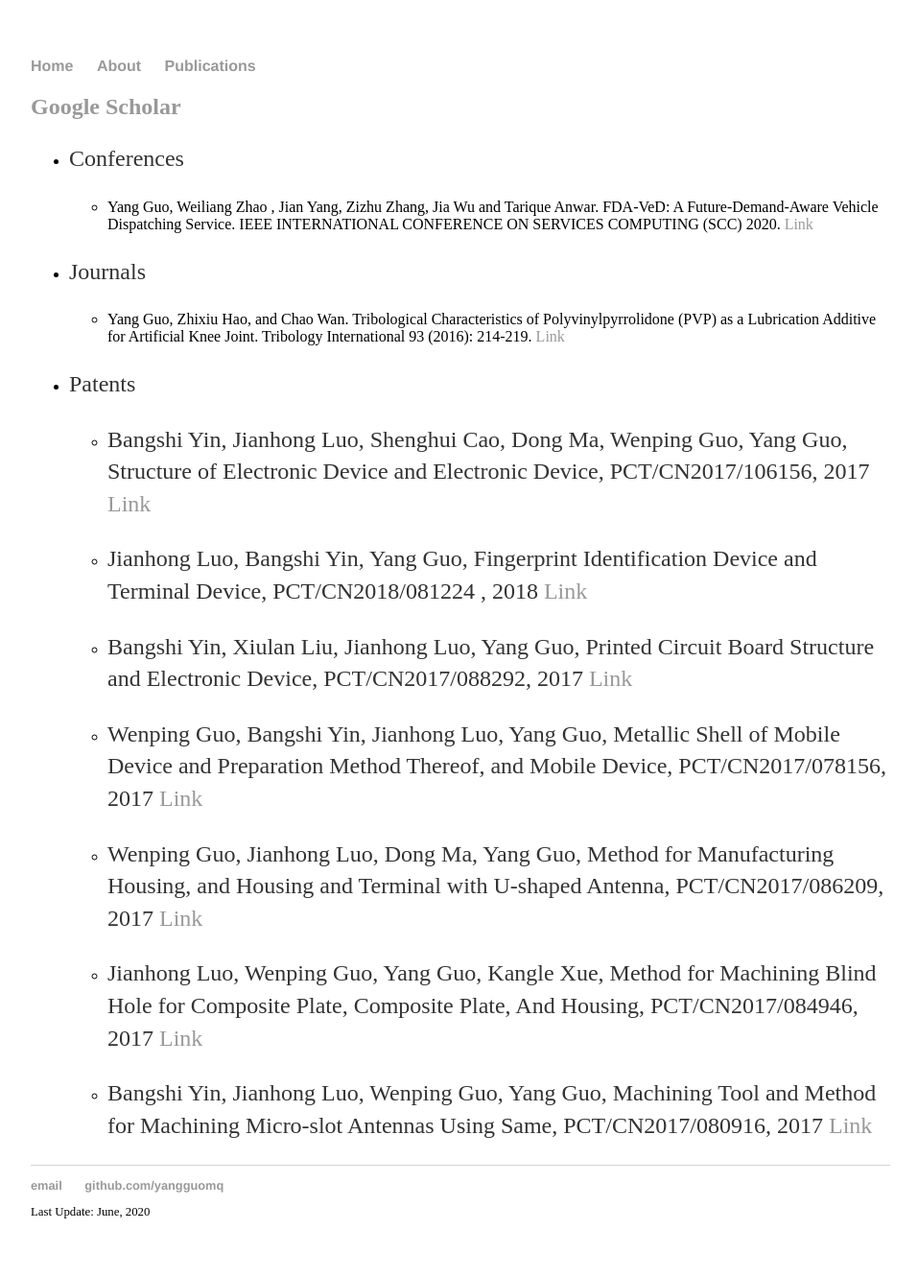
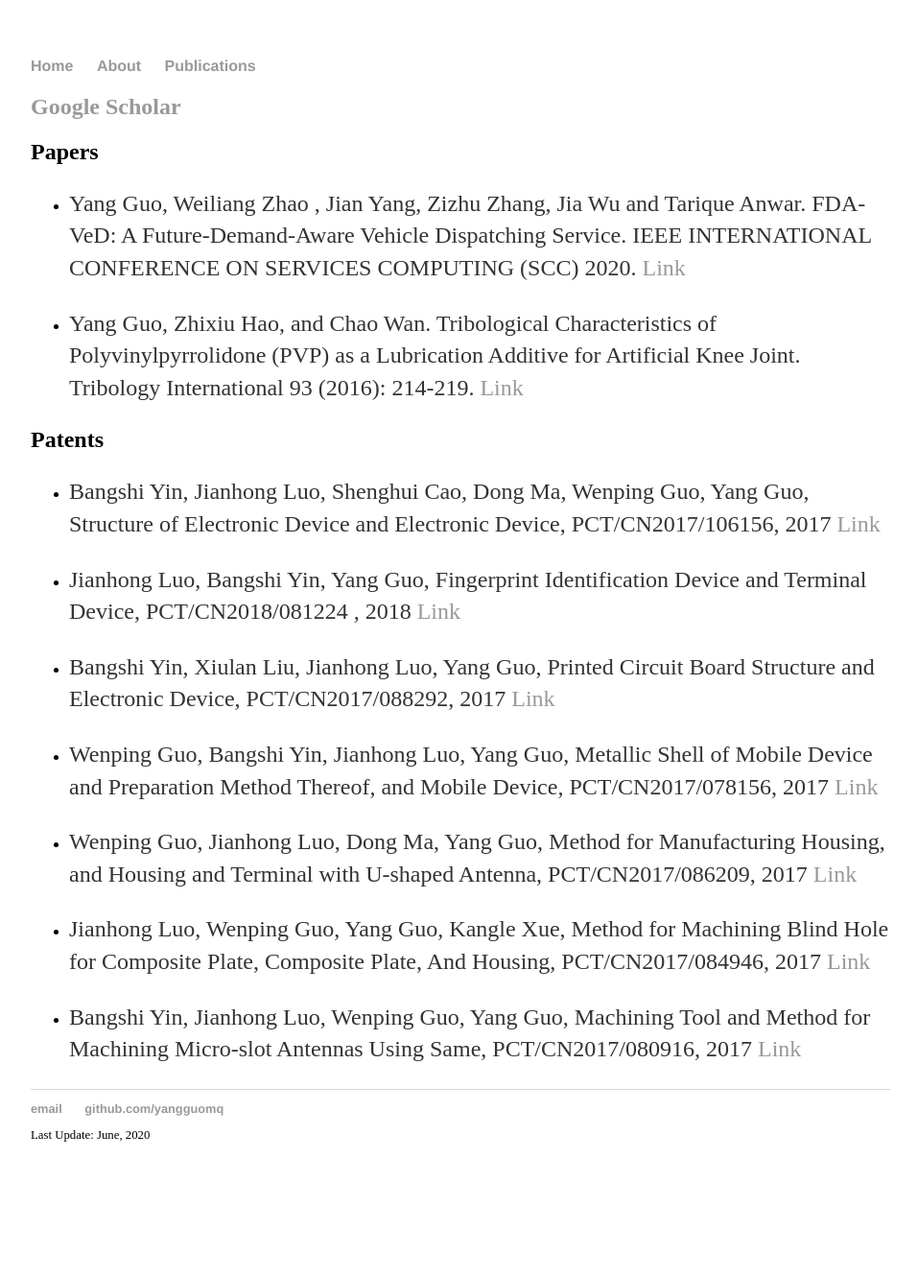
Before and after one commit to yangguomq/yangguomq.github.io, a Jekyll site: the page built from publication/index.md, in a window 1280 px wide. Shown: the whole page at 96% size, without its empty margins (160-1117 px from the left). Built offline with Jekyll 4.4.1, drawn with Linux system fonts in a browser that asks for light colours; our own code applies the rules of GitHub Pages for plain Markdown files; after the commit the page ends 1251 px from its top, so only the background shows below that.

Commit message:
Update index.md

```diff
--- a/publication/index.md
+++ b/publication/index.md
@@ -1,25 +1,23 @@
 ## [Google Scholar](https://scholar.google.com/citations?user=BnbauT4AAAAJ&hl=en&authuser=1)
 
-- Conferences
+## Papers
 
-  - Yang Guo, Weiliang Zhao , Jian Yang, Zizhu Zhang, Jia Wu and Tarique Anwar. FDA-VeD: A Future-Demand-Aware Vehicle Dispatching Service. IEEE INTERNATIONAL CONFERENCE ON SERVICES COMPUTING (SCC) 2020. [Link](../files/FDA-VeD SCC 2020_Camera Ready.pdf)
+- Yang Guo, Weiliang Zhao , Jian Yang, Zizhu Zhang, Jia Wu and Tarique Anwar. FDA-VeD: A Future-Demand-Aware Vehicle Dispatching Service. IEEE INTERNATIONAL CONFERENCE ON SERVICES COMPUTING (SCC) 2020. [Link](../files/FDA-VeD SCC 2020_Camera Ready.pdf)
 
-- Journals
+- Yang Guo, Zhixiu Hao, and Chao Wan. Tribological Characteristics of Polyvinylpyrrolidone (PVP) as a Lubrication Additive for Artificial Knee Joint. Tribology International 93 (2016): 214-219. [Link](https://doi.org/10.1016/j.triboint.2015.08.043)
 
-  - Yang Guo, Zhixiu Hao, and Chao Wan. Tribological Characteristics of Polyvinylpyrrolidone (PVP) as a Lubrication Additive for Artificial Knee Joint. Tribology International 93 (2016): 214-219. [Link](https://doi.org/10.1016/j.triboint.2015.08.043)
+## Patents
 
-- Patents
+- Bangshi Yin, Jianhong Luo, Shenghui Cao, Dong Ma, Wenping Guo, Yang Guo, Structure of Electronic Device and Electronic Device, PCT/CN2017/106156, 2017 [Link](https://patentscope.wipo.int/search/en/detail.jsf;jsessionid=FC91D5A439BB92D52C5880DC76C00EC3.wapp2nC?docId=WO2019071603&recNum=1884&office=&queryString=&prevFilter=&sortOption=Pub+Date+Desc&maxRec=74690808)
 
-  - Bangshi Yin, Jianhong Luo, Shenghui Cao, Dong Ma, Wenping Guo, Yang Guo, Structure of Electronic Device and Electronic Device, PCT/CN2017/106156, 2017 [Link](https://patentscope.wipo.int/search/en/detail.jsf;jsessionid=FC91D5A439BB92D52C5880DC76C00EC3.wapp2nC?docId=WO2019071603&recNum=1884&office=&queryString=&prevFilter=&sortOption=Pub+Date+Desc&maxRec=74690808)
+- Jianhong Luo, Bangshi Yin, Yang Guo, Fingerprint Identification Device and Terminal Device, PCT/CN2018/081224 , 2018 [Link](https://patentscope.wipo.int/search/en/detail.jsf;jsessionid=015B0527ABCAE7B35821918933FC5C2B.wapp2nB?docId=WO2018177387&recNum=2281&office=&queryString=&prevFilter=&sortOption=Pub+Date+Desc&maxRec=71152078)
 
-  - Jianhong Luo, Bangshi Yin, Yang Guo, Fingerprint Identification Device and Terminal Device, PCT/CN2018/081224 , 2018 [Link](https://patentscope.wipo.int/search/en/detail.jsf;jsessionid=015B0527ABCAE7B35821918933FC5C2B.wapp2nB?docId=WO2018177387&recNum=2281&office=&queryString=&prevFilter=&sortOption=Pub+Date+Desc&maxRec=71152078)
+- Bangshi Yin, Xiulan Liu, Jianhong Luo, Yang Guo,  Printed Circuit Board Structure and Electronic Device,  PCT/CN2017/088292, 2017 [Link](https://patentscope.wipo.int/search/en/detail.jsf?docId=WO2018171054&recNum=3&office=&queryString=IN%3A%28guo+yang+luo+jianhong%29&prevFilter=&sortOption=Pub+Date+Desc&maxRec=9)
 
-  - Bangshi Yin, Xiulan Liu, Jianhong Luo, Yang Guo,  Printed Circuit Board Structure and Electronic Device,  PCT/CN2017/088292, 2017 [Link](https://patentscope.wipo.int/search/en/detail.jsf?docId=WO2018171054&recNum=3&office=&queryString=IN%3A%28guo+yang+luo+jianhong%29&prevFilter=&sortOption=Pub+Date+Desc&maxRec=9)
+- Wenping Guo, Bangshi Yin, Jianhong Luo, Yang Guo, Metallic Shell of Mobile Device and Preparation Method Thereof, and Mobile Device, PCT/CN2017/078156, 2017 [Link](https://patentscope.wipo.int/search/en/detail.jsf?docId=WO2018149016&recNum=4&office=&queryString=IN%3A%28guo+yang+luo+jianhong%29&prevFilter=&sortOption=Pub+Date+Desc&maxRec=9)
 
-  - Wenping Guo, Bangshi Yin, Jianhong Luo, Yang Guo, Metallic Shell of Mobile Device and Preparation Method Thereof, and Mobile Device, PCT/CN2017/078156, 2017 [Link](https://patentscope.wipo.int/search/en/detail.jsf?docId=WO2018149016&recNum=4&office=&queryString=IN%3A%28guo+yang+luo+jianhong%29&prevFilter=&sortOption=Pub+Date+Desc&maxRec=9)
+- Wenping Guo, Jianhong Luo, Dong Ma, Yang Guo, Method for Manufacturing Housing, and Housing and Terminal with U-shaped Antenna, PCT/CN2017/086209, 2017 [Link](https://patentscope.wipo.int/search/en/detail.jsf?docId=WO2018149047&recNum=5&office=&queryString=IN%3A%28guo+yang+luo+jianhong%29&prevFilter=&sortOption=Pub+Date+Desc&maxRec=9)
 
-  - Wenping Guo, Jianhong Luo, Dong Ma, Yang Guo, Method for Manufacturing Housing, and Housing and Terminal with U-shaped Antenna, PCT/CN2017/086209, 2017 [Link](https://patentscope.wipo.int/search/en/detail.jsf?docId=WO2018149047&recNum=5&office=&queryString=IN%3A%28guo+yang+luo+jianhong%29&prevFilter=&sortOption=Pub+Date+Desc&maxRec=9)
+- Jianhong Luo, Wenping Guo, Yang Guo, Kangle Xue, Method for Machining Blind Hole for Composite Plate, Composite Plate, And Housing, PCT/CN2017/084946, 2017 [Link](https://patentscope.wipo.int/search/en/detail.jsf?docId=WO2018137297&recNum=7&office=&queryString=IN%3A%28guo+yang+luo+jianhong%29&prevFilter=&sortOption=Pub+Date+Desc&maxRec=9)
 
-  - Jianhong Luo, Wenping Guo, Yang Guo, Kangle Xue, Method for Machining Blind Hole for Composite Plate, Composite Plate, And Housing, PCT/CN2017/084946, 2017 [Link](https://patentscope.wipo.int/search/en/detail.jsf?docId=WO2018137297&recNum=7&office=&queryString=IN%3A%28guo+yang+luo+jianhong%29&prevFilter=&sortOption=Pub+Date+Desc&maxRec=9)
-
-  - Bangshi Yin, Jianhong Luo, Wenping Guo, Yang Guo, Machining Tool and Method for Machining Micro-slot Antennas Using Same, PCT/CN2017/080916, 2017 [Link](https://patentscope.wipo.int/search/en/detail.jsf?docId=WO2018137291&recNum=6&office=&queryString=IN%3A%28guo+yang+luo+jianhong%29&prevFilter=&sortOption=Pub+Date+Desc&maxRec=9)
+- Bangshi Yin, Jianhong Luo, Wenping Guo, Yang Guo, Machining Tool and Method for Machining Micro-slot Antennas Using Same, PCT/CN2017/080916, 2017 [Link](https://patentscope.wipo.int/search/en/detail.jsf?docId=WO2018137291&recNum=6&office=&queryString=IN%3A%28guo+yang+luo+jianhong%29&prevFilter=&sortOption=Pub+Date+Desc&maxRec=9)
```
